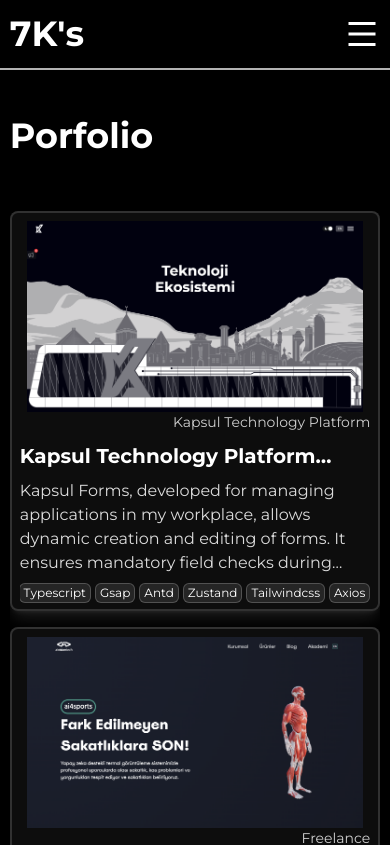
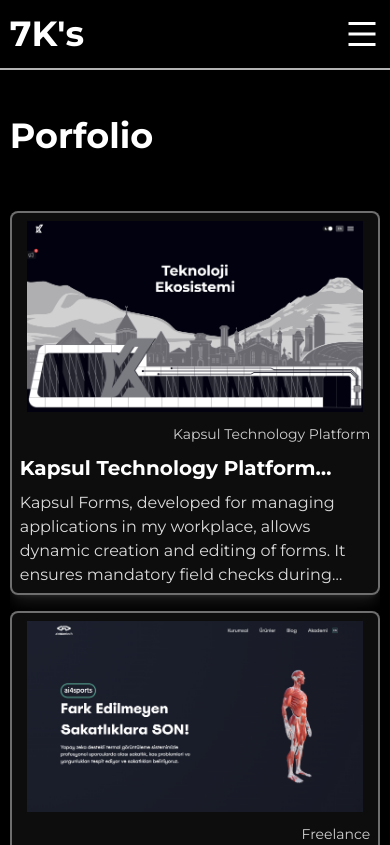
Before and after one commit to Alperen7K/7k-web, a Next.js app: page /portfolio in a window 390 px wide. Shown: the top 845 px of the page. Built offline with nearby package versions, Linux system fonts and the light colour scheme.

Commit message:
techs section changed to hidden to md size

```diff
--- a/src/components/PortfolioCard.tsx
+++ b/src/components/PortfolioCard.tsx
@@ -19,9 +19,9 @@
     navigate.push("/portfolio/" + data.path);
    }}
    key={key}
-   className="cursor-pointer w-full max-w-[900px] bg-white/5 border-2 border-solid border-white/15 shadow-lg shadow-white/10 rounded-lg flex flex-col justify-between"
+   className="cursor-pointer w-full max-w-[900px] bg-white/5 border-2 border-solid border-white/40 shadow-lg shadow-white/10 rounded-lg flex flex-col justify-between"
   >
-   <div className="px-2 pt-2 pb-1.5 flex flex-col sm:flex-row gap-x-3">
+   <div className="px-2 pt-2 pb-1.5 flex flex-col sm:flex-row gap-3">
     <Image
      src={data.photos[0]}
      alt={data.name + "image"}
@@ -33,7 +33,7 @@
      <h2 className="text-end text-[14px] opacity-80">{data.duty}</h2>
      <h1 className="font-bold line-clamp-1 text-[20px]">{data.name}</h1>
      <p className="text-[16px] opacity-85 line-clamp-4">{data.detail}</p>
-     <div className="flex justify-end flex-nowrap overflow-x-scroll gap-x-1 ">
+     <div className="hidden md:flex justify-end flex-nowrap overflow-x-hidden gap-x-1 ">
       {data.techs.map((tech: string, index: number) => {
        return <TechnologyCard key={index} tech={tech} />;
       })}
```
